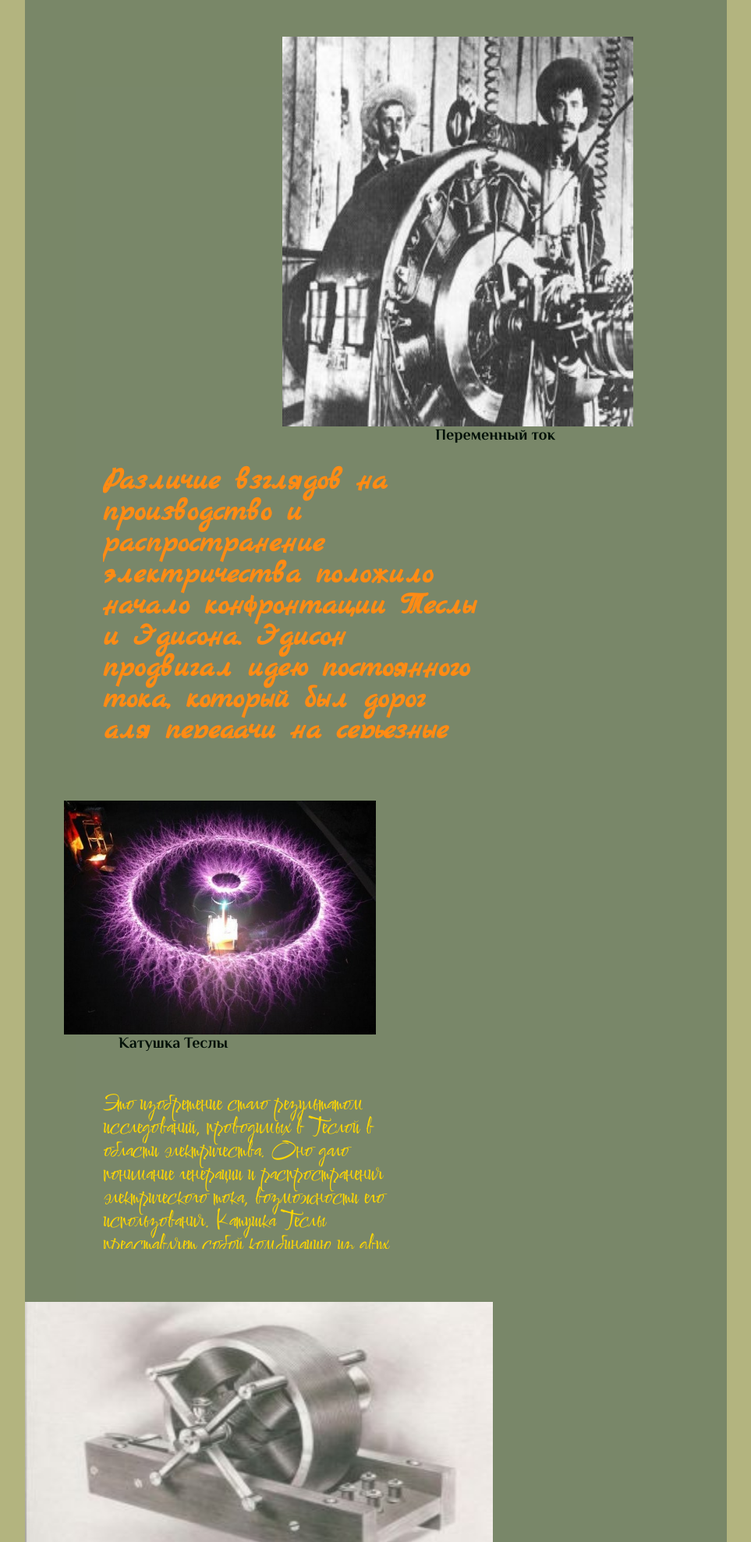
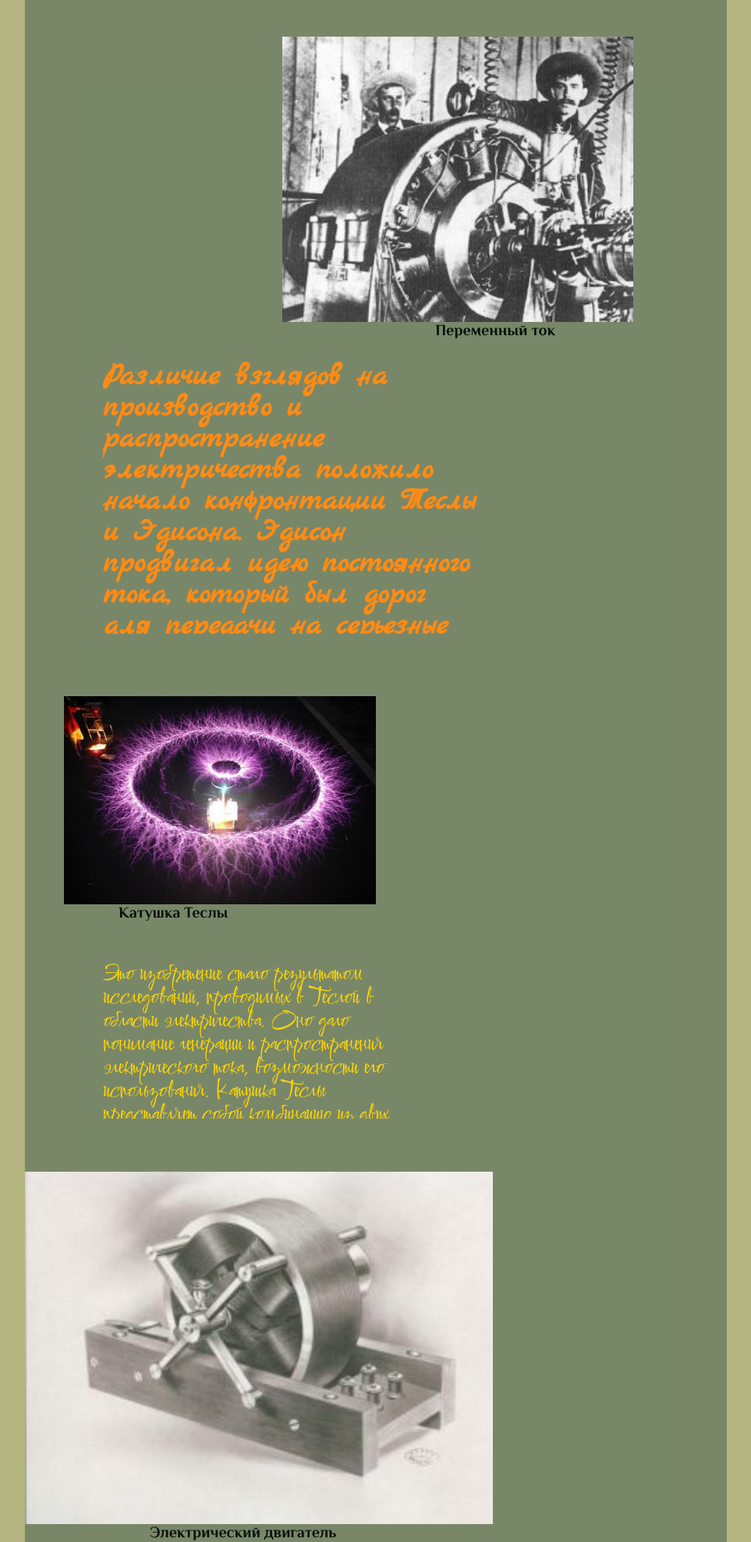
Before and after one commit to drakula0677/Lesson_5, a plain HTML site: page index.html in a window 1280 px wide. Shown: the part 3192-5170 px from the top of the page at 78% size, without its empty margins (158-1121 px from the left). Drawn offline with Linux system fonts and the light colour scheme.

Commit message:
Add files via upload

```diff
--- a/index.html
+++ b/index.html
@@ -26,7 +26,7 @@
 					<p class="left">Тесла родился в Австрийской империи, вырос в Австро-Венгрии, в последующие годы работал во Франции и США.</p>
 				</div>
 				<div class="wp-caption2">
-					<img width="auto" src="img/semyya.jpg" alt="">
+					<img width="660" src="img/semyya.jpg" alt="">
 					<p class="wp-caption-text">Семья Николы Теслы</p>
 				</div>
 				<div class="block-scroll">
@@ -46,22 +46,22 @@
 					<p>У Николы Теслы было много изобретений, которые на рубеже XIX-XX веков стали настоящим прорывом в науке и технике. Вот некоторые из них:</p>
 				</div>
 				<div class="wp-caption5">
-					<img width="450" height="500" src="img/peremennyy-tok-300x244.jpg" alt="">
+					<img width="450" src="img/peremennyy-tok-300x244.jpg" alt="">
 					<h2>Переменный ток</h2>
 					<p class="scroll">Различие взглядов на производство и распространение электричества положило начало конфронтации Теслы и Эдисона. Эдисон продвигал идею постоянного тока, который был дорог для передачи на серьезные расстояния. Тесла предлагал более дешевый альтернативный вариант. Тогда сторонникам Эдисона удалось склонить общественное мнение в свою пользу, убедив в опасности использования идей Теслы. Но именно исследования Теслы в области электричества сделали возможным бесперебойное электроснабжение современных домов.</p>
 				</div>
 				<div class="wp-caption6">
-					<img width="400" height="300" src="img/katushka-Tesly.jpg" alt="">
+					<img width="400" src="img/katushka-Tesly.jpg" alt="">
 					<h2>Катушка Теслы</h2>
 					<p>Это изобретение стало результатом исследований, проводимых в Теслой в области электричества. Оно дало понимание генерации и распространения электрического тока, возможности его использования. Катушка Теслы представляет собой комбинацию из двух катушек, между которыми генерируется электрический разряд. Это изобретение было новым этапом в работах Теслы по беспроводной передаче электричества.</p>
 				</div>
 				<div class="wp-caption7">
-					<img width="600" height="400" src="img/elektrodvigatel-300x226.jpg" alt="">
+					<img width="600" src="img/elektrodvigatel-300x226.jpg" alt="">
 					<h2>Электрический двигатель</h2>
 					<p>Изначально электрический двигатель разрабатывался Теслой для автомобилей. Популяризация этого изобретения смогла бы снизить зависимость от нефти. Но ряд объективных факторов помешал воплощению задуманного. В настоящее время мы можем наблюдать результат изобретения Теслы в электромобилях, электроинструментах, насосах, бытовой и промышленной электронике и других агрегатах, работающих с помощью электродвигателя.</p>
 				</div>
 				<div class="wp-caption8">
-					<img width="100%" src="img/transformatornaya-podstanciya.jpg" alt="">
+					<img width="900" src="img/transformatornaya-podstanciya.jpg" alt="">
 					<h2>Трансформаторная подстанция</h2>
 					<p>Инновационный проект Тесла по созданию гидроэлектростанции был поистине революционным для своего времени. С помощью построенной станции электричеством было обеспечено несколько городов США. Этот проект положил начало созданию современных электростанций.</p>
 				</div>
```
